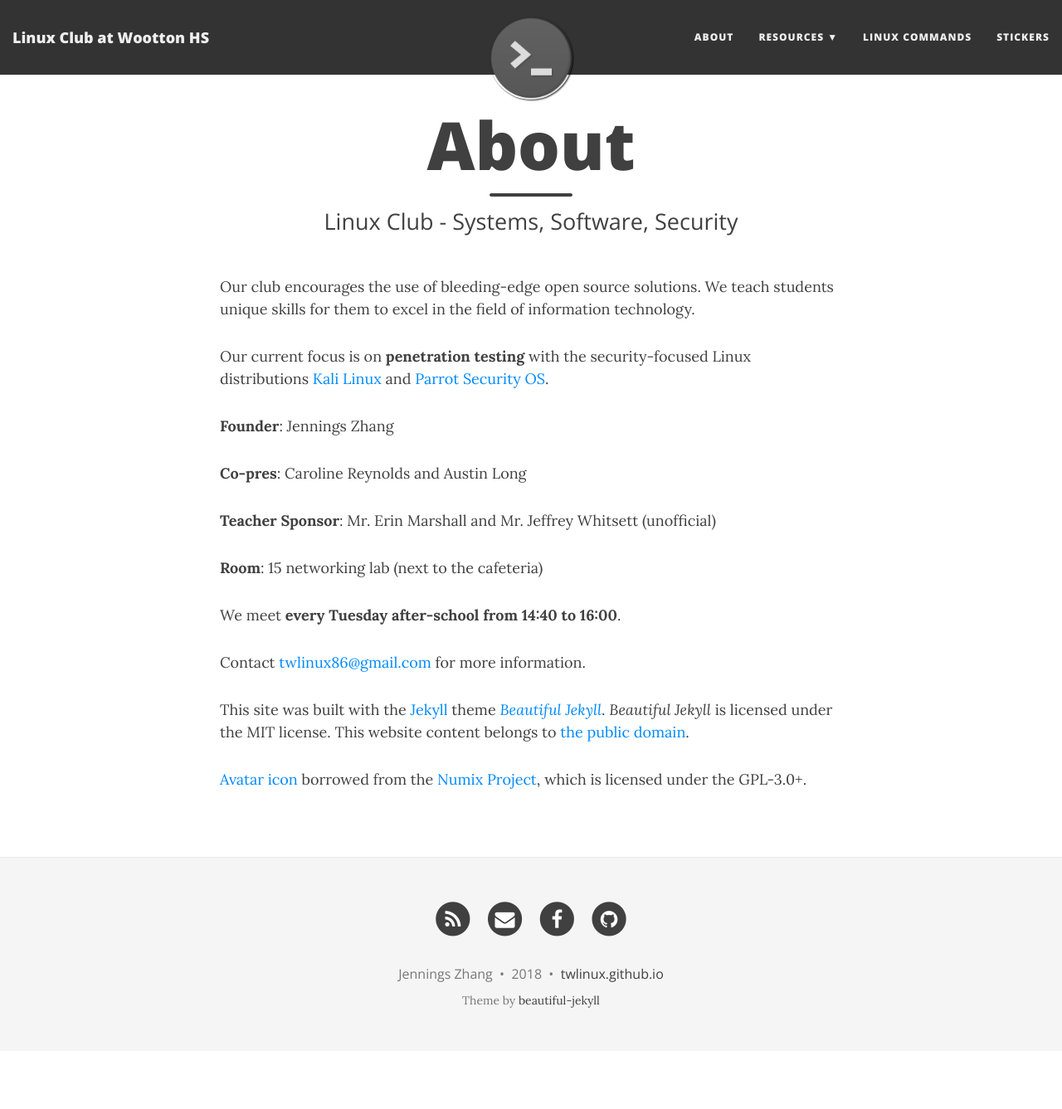
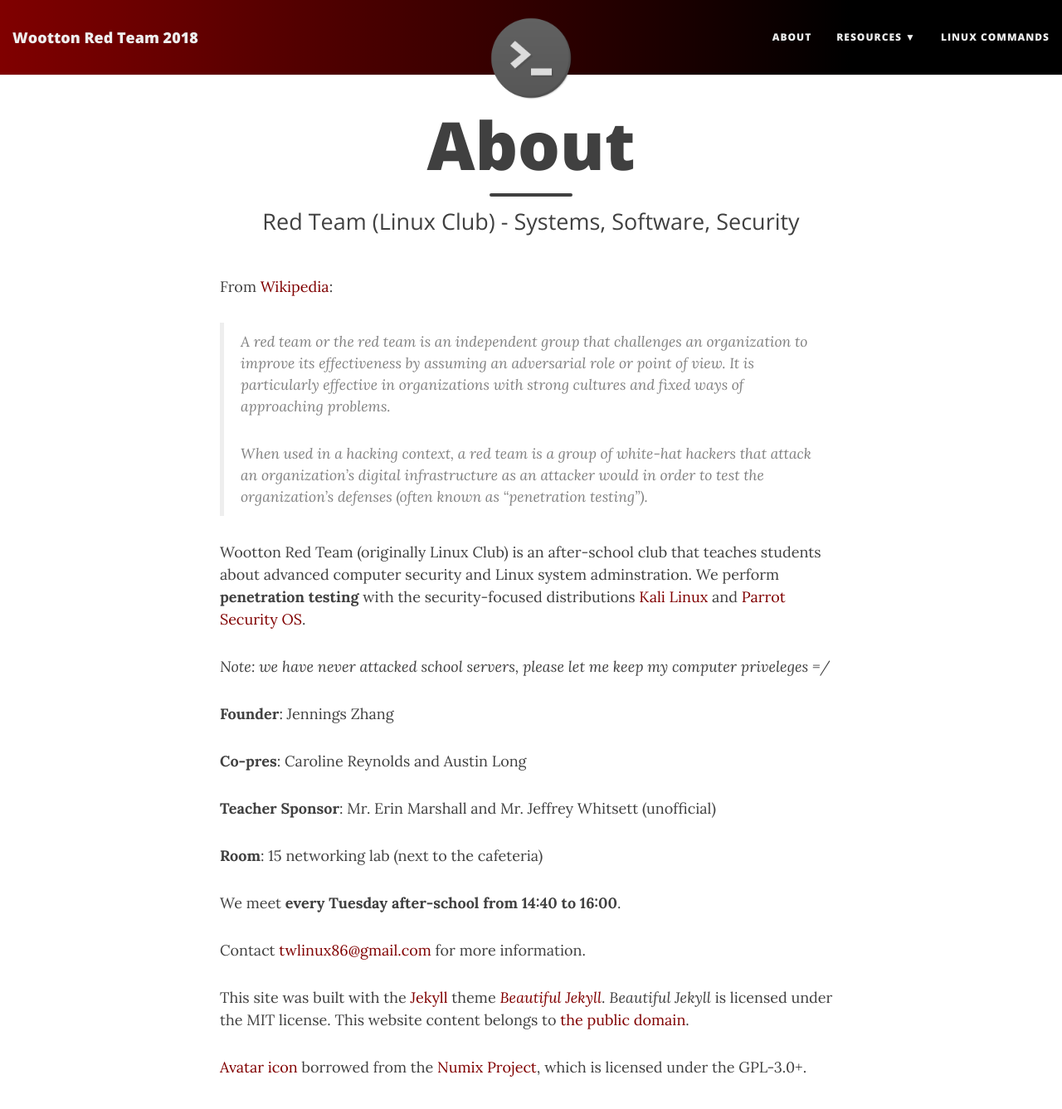
Before and after one commit to wsec/basaam0.github.io, a Jekyll site: the page built from about.md, in a window 1280 px wide and 1400 px high. Shown: the top 1337 px of the window at 83% size. Built offline with Jekyll 4.4.1, drawn with Linux system fonts in a browser that asks for light colours; nearby versions of some CDN libraries.

Commit message:
Red Team
Finally thought of a cool name... Creds Lockheed Martin

```diff
--- a/_config.yml
+++ b/_config.yml
@@ -9,10 +9,10 @@
 # Of course don't forget to change the username and projectname to YOUR username and project
 
 # Name of website
-title: Linux Club at Wootton HS
+title: Wootton Red Team 2018
 
 # Short description of your site
-description: 2017/2018 Systems, Software, Security
+description: Systems, Software, Security
 
 # --- Navigation bar options --- #
 
@@ -25,7 +25,6 @@
     - Installing Software: "https://github.com/twlinux/club/wiki/Installing-software-(apt)"
     - Solus Project: "https://solus-project.com/"
   LINUX commands: "https://github.com/jennydaman/twlinux/wiki/Basic-UNIX-and-bash-commands"
-  Stickers: "stickers"
 
 # Image to show in the navigation bar - image must be a square (width = height)
 # Remove this parameter if you don't want an image in the navbar
@@ -35,12 +34,14 @@
 # title-img: /path/to/image
 
 # --- Background colour/image options --- #
-navbar-col: "#333"
+navbar-col: "linear-gradient(to left, #000000 20%, #800000 100%)"
 navbar-text-col: "#EEE"
 navbar-children-col: "#333"
+navbar-brand-hover-col: "LightGrey"
+navbar-right-hover-col: "#ff0000"
 page-col: "#FFF"
-hover-col: "DeepSkyBlue"
-link-col: "#008AFF"
+hover-col: "#b30000"
+link-col: "#800000"
 footer-col: "#F5F5F5"
 footer-text-col: "#777"
 footer-link-col: "#404040"
--- a/about.md
+++ b/about.md
@@ -1,12 +1,18 @@
 ---
 layout: page
 title: About
-subtitle: Linux Club - Systems, Software, Security
+subtitle: Red Team (Linux Club) - Systems, Software, Security
 ---
 
-Our club encourages the use of bleeding-edge open source solutions. We teach students unique skills for them to excel in the field of information technology.
+From [Wikipedia](https://en.wikipedia.org/wiki/Red_team):
 
-Our current focus is on **penetration testing** with the security-focused Linux distributions [Kali Linux](https://kali.org/) and [Parrot Security OS](https://parrotsec.org/).
+> A red team or the red team is an independent group that challenges an organization to improve its effectiveness by assuming an adversarial role or point of view. It is particularly effective in organizations with strong cultures and fixed ways of approaching problems.
+>
+> When used in a hacking context, a red team is a group of *white-hat hackers* that attack an organization's digital infrastructure as an attacker would in order to test the organization's defenses (often known as "penetration testing").
+
+Wootton Red Team (originally Linux Club) is an after-school club that teaches students about advanced computer security and Linux system adminstration. We perform **penetration testing** with the security-focused distributions [Kali Linux](https://kali.org/) and [Parrot Security OS](https://parrotsec.org/).
+
+*Note: we have never attacked school servers, please let me keep my computer priveleges =/*
 
 **Founder**: Jennings Zhang
 
--- a/css/main.css
+++ b/css/main.css
@@ -101,7 +101,7 @@
 /* --- Navbar --- */
 
 .navbar-custom {
-  background-color: {{ site.navbar-col }};
+  background: {{ site.navbar-col }};
   border-bottom: 1px solid #EAEAEA;
   font-family: 'Open Sans', 'Helvetica Neue', Helvetica, Arial, sans-serif;
   {% if site.navbar-img %}
@@ -123,10 +123,13 @@
 }
 
 .navbar-custom .navbar-brand:hover,
-.navbar-custom .navbar-brand:focus ,
+.navbar-custom .navbar-brand:focus {
+  color: {{ site.navbar-brand-hover-col }};
+}
+
 .navbar-custom .nav li a:hover,
 .navbar-custom .nav li a:focus {
-  color: {{ site.hover-col }};
+  color: {{ site.navbar-right-hover-col }};
 }
 
 .navbar-custom .navbar-brand-logo {
@@ -172,9 +175,6 @@
   border-radius: 50%;
   margin-left: -50%;
   display: inline-block;
-  box-shadow: 0 0 8px rgba(0, 0, 0, .8);
-  -webkit-box-shadow: 0 0 5px rgba(0, 0, 0, .8);
-  -moz-box-shadow: 0 0 8px rgba(0, 0, 0, .8);
 }
 .navbar-custom .avatar-container  .avatar-img {
   width: 100%;
@@ -194,9 +194,6 @@
 
   .navbar-custom .avatar-container  .avatar-img-border {
     width: 100%;
-    box-shadow: 1px 1px 2px rgba(0, 0, 0, .8);
-    -webkit-box-shadow: 1px 1px 2px rgba(0, 0, 0, .8);
-    -moz-box-shadow: 1px 1px 2px rgba(0, 0, 0, .8);
   }
 
   .navbar-custom .avatar-container  .avatar-img {
--- a/index.html
+++ b/index.html
@@ -1,7 +1,7 @@
 ---
 layout: page
-title: Linux Club
-subtitle: Systems, software, security.
+title: Red Team
+subtitle: (Linux Club) - Systems, software, security.
 use-site-title: true
 bigimg: /img/sloc.png
 ---
```
Also changed, not shown: _posts/2017-10-16-stickers.md (added, +69 -0 lines), _posts/2018-01-08-shortcircuit.md (+2 -1 lines), css/achievements.css (+8 -0 lines), stickers.md (deleted, +0 -26 lines), 1 other file.
